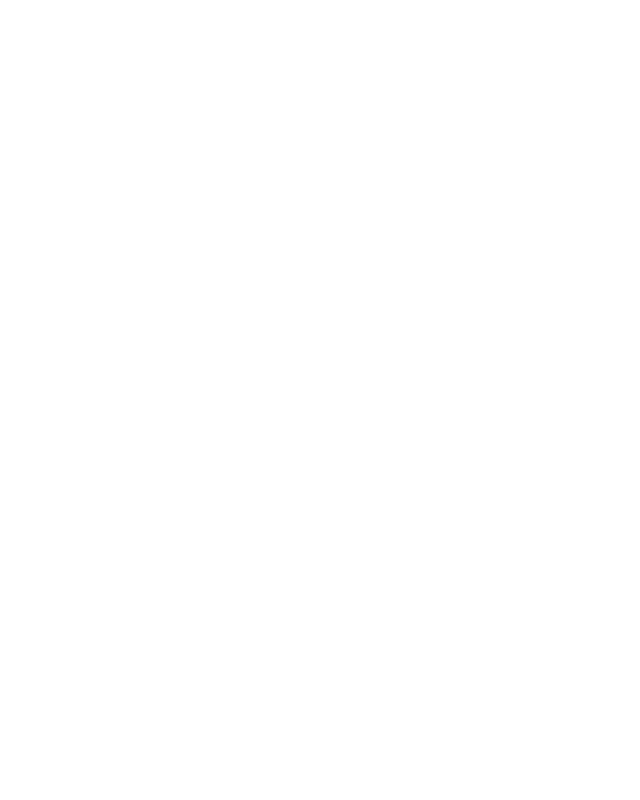
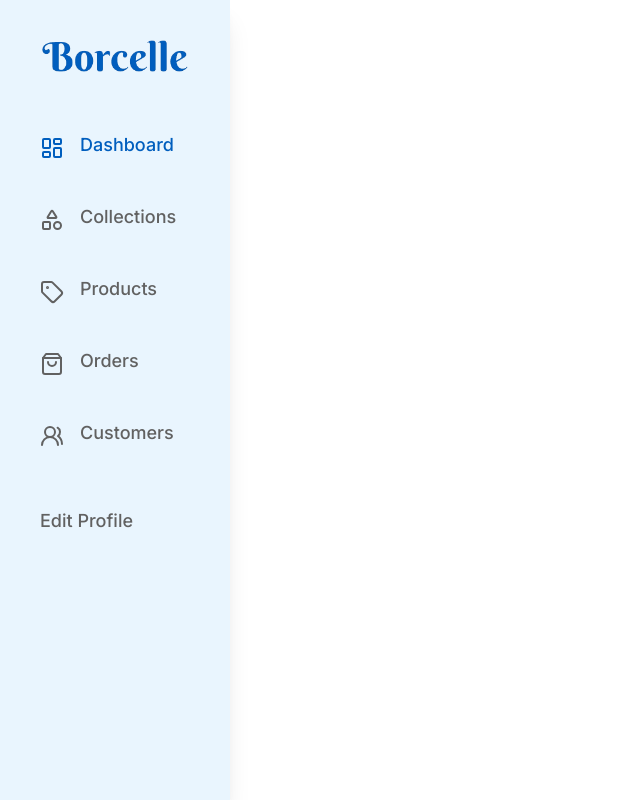
Before and after one commit to NFajardo98/ManageInventoryAdmin, a Next.js app: page / in a window 1280 px wide. Shown: the whole page, without its empty margins (0-640 px from the left). Built offline with nearby package versions, Linux system fonts and the light colour scheme.

Commit message:
Second commit: TopBar y LeftSideBar

```diff
--- a/app/(dashboard)/layout.tsx
+++ b/app/(dashboard)/layout.tsx
@@ -1,13 +1,16 @@
 import type { Metadata } from "next";
 import { Inter } from "next/font/google";
 import "../globals.css";
+import { ClerkProvider } from "@clerk/nextjs";
 
-import { ClerkProvider } from "@clerk/nextjs";
+import LeftSideBar from "@/components/layout/LeftSideBar";
+import TopBar from "@/components/layout/TopBar";
+
 
 const inter = Inter({ subsets: ["latin"] });
 
 export const metadata: Metadata = {
-  title: "Borcelle - Admin Auth",
+  title: "Borcelle - Admin Dashboard",
   description: "Admin dashboard to manage Borcelle's data",
 };
 
@@ -19,7 +22,13 @@
   return (
     <ClerkProvider>
       <html lang="en">
-        <body className={inter.className}>{children}</body>
+        <body className={inter.className}>
+          <div className="flex max-lg:flex-col text-grey-1">
+            <LeftSideBar />
+            <TopBar/>
+            <div className="flex-1">{children}</div>
+          </div>
+        </body>
       </html>
     </ClerkProvider>
   );
--- /dev/null
+++ b/components/layout/LeftSideBar.tsx
@@ -0,0 +1,39 @@
+"use client"
+
+import { UserButton } from "@clerk/nextjs";
+import Image from "next/image";
+import Link from "next/link";
+import { usePathname } from "next/navigation";
+
+import { navLinks } from "@/lib/constants";
+
+const LeftSideBar = () => {
+  const pathname = usePathname();
+
+  return (
+    <div className="h-screen left-0 top-0 sticky p-10 flex flex-col gap-16 bg-blue-2 shadow-xl max-lg:hidden">
+      <Image src="/logo.png" alt="logo" width={150} height={70} />
+
+      <div className="flex flex-col gap-12">
+        {navLinks.map((link) => (
+          <Link
+            href={link.url}
+            key={link.label}
+            className={`flex gap-4 text-body-medium ${
+              pathname === link.url ? "text-blue-1" : "text-grey-1"
+            }`}
+          >
+            {link.icon} <p>{link.label}</p>
+          </Link>
+        ))}
+      </div>
+
+      <div className="flex gap-4 text-body-medium items-center">
+        <UserButton />
+        <p>Edit Profile</p>
+      </div>
+    </div>
+  );
+};
+
+export default LeftSideBar;
--- /dev/null
+++ b/components/layout/TopBar.tsx
@@ -0,0 +1,56 @@
+"use client"
+
+import { UserButton } from "@clerk/nextjs";
+import Image from "next/image";
+import Link from "next/link";
+import { useState } from "react";
+import { usePathname } from "next/navigation";
+import { Menu } from "lucide-react";
+
+import { navLinks } from "@/lib/constants";
+
+const TopBar = () => {
+  const [dropdownMenu, setDropdownMenu] = useState(false);
+  const pathname = usePathname();
+
+  return (
+    <div className="sticky top-0 z-20 w-full flex justify-between items-center px-8 py-4 bg-blue-2 shadow-xl lg:hidden">
+      <Image src="/logo.png" alt="logo" width={150} height={70} />
+
+      <div className="flex gap-8 max-md:hidden">
+        {navLinks.map((link) => (
+          <Link
+            href={link.url}
+            key={link.label}
+            className={`flex gap-4 text-body-medium ${pathname === link.url ? "text-blue-1" : "text-grey-1"}`}
+          >
+            <p>{link.label}</p>
+          </Link>
+        ))}
+      </div>
+
+      <div className="relative flex gap-4 items-center">
+        <Menu
+          className="cursor-pointer md:hidden"
+          onClick={() => setDropdownMenu(!dropdownMenu)}
+        />
+        {dropdownMenu && (
+          <div className="absolute top-10 right-6 flex flex-col gap-8 p-5 bg-white shadow-xl rounded-lg">
+            {navLinks.map((link) => (
+              <Link
+                href={link.url}
+                key={link.label}
+                className="flex gap-4 text-body-medium"
+              >
+                {link.icon} <p>{link.label}</p>
+              </Link>
+            ))}
+          </div>
+        )}
+        <UserButton />
+      </div>
+    </div>
+  );
+};
+
+export default TopBar;
--- /dev/null
+++ b/lib/constants.tsx
@@ -0,0 +1,35 @@
+import {
+    LayoutDashboard,
+    Shapes,
+    ShoppingBag,
+    Tag,
+    UsersRound,
+  } from "lucide-react";
+
+  export const navLinks = [
+    {
+      url: "/",
+      icon: <LayoutDashboard />,
+      label: "Dashboard",
+    },
+    {
+      url: "/collections",
+      icon: <Shapes />,
+      label: "Collections",
+    },
+    {
+      url: "/products",
+      icon: <Tag />,
+      label: "Products",
+    },
+    {
+      url: "/orders",
+      icon: <ShoppingBag />,
+      label: "Orders",
+    },
+    {
+      url: "/customers",
+      icon: <UsersRound />,
+      label: "Customers",
+    },
+  ];
--- a/package.json
+++ b/package.json
@@ -10,6 +10,7 @@
   },
   "dependencies": {
     "@clerk/nextjs": "^6.12.0",
+    "lucide-react": "^0.476.0",
     "next": "15.1.7",
     "react": "^19.0.0",
     "react-dom": "^19.0.0"
```
Also changed, not shown: app/(auth)/sign-up/[[...sign-up]]/page.tsx (line endings or trailing spaces), 1 other file (tests, documents, lock files or other folders).
